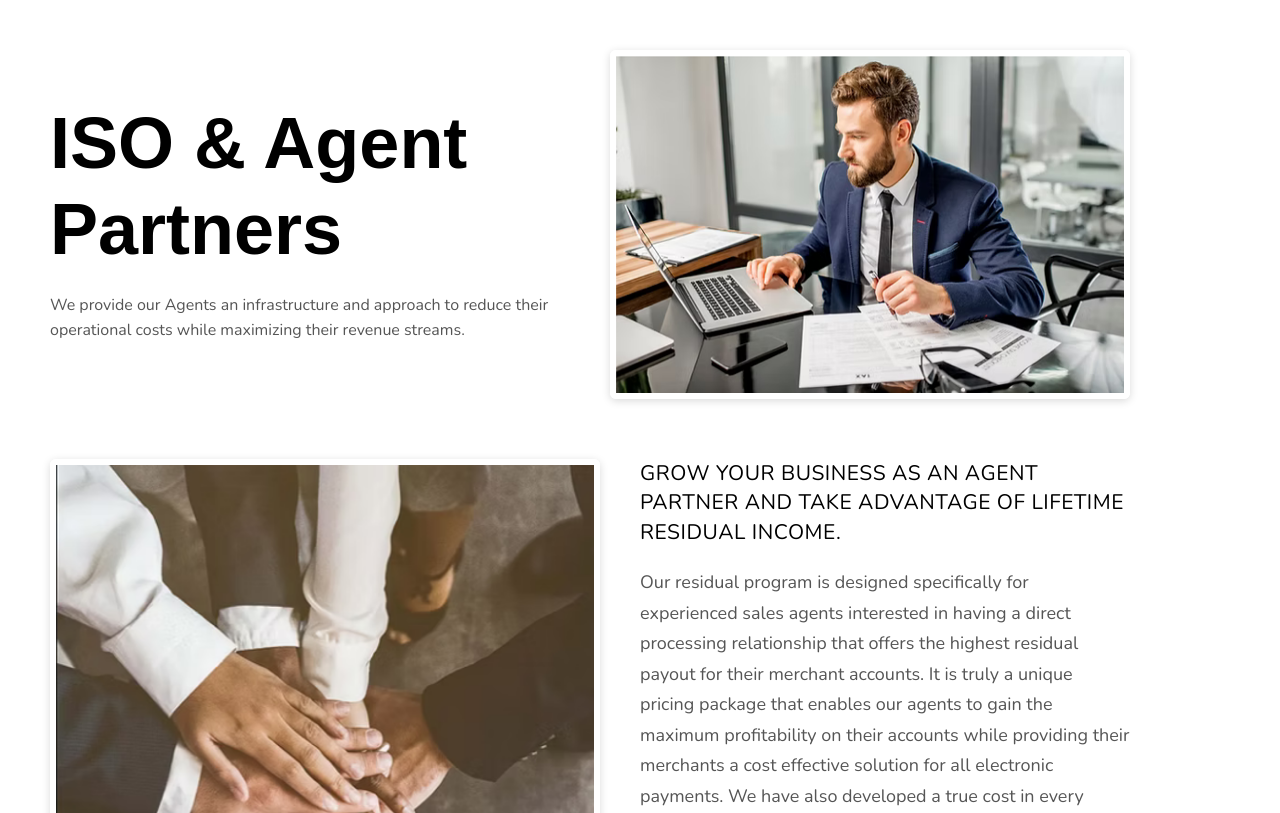
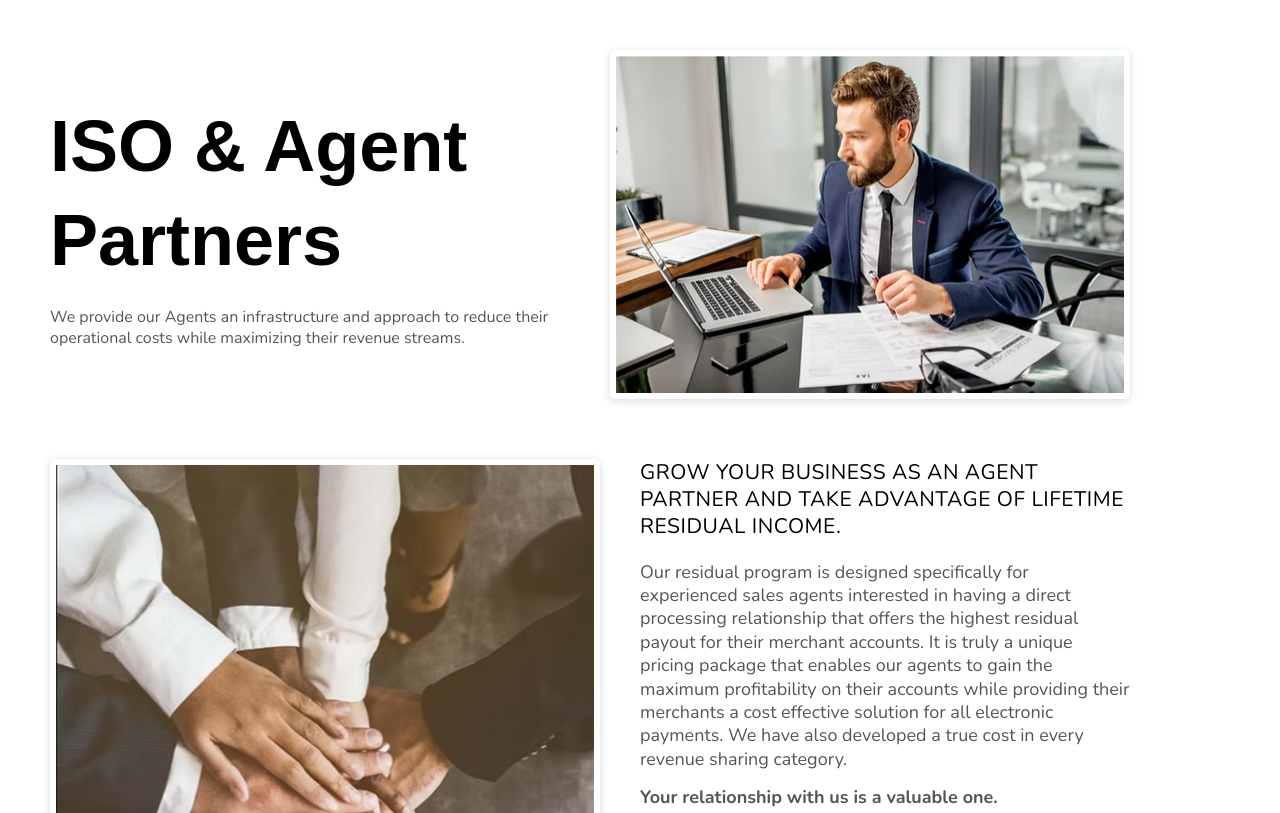
Before and after one commit to AbdullWasay/AgentProgram, a plain HTML site: page index.html in a window 1280 px wide. Shown: the top 813 px of the page. Drawn offline with nearby package versions, Linux system fonts and the light colour scheme.

Commit message:
Update index.html

```diff
--- a/index.html
+++ b/index.html
@@ -18,7 +18,7 @@
             font-family: Arial, Helvetica, sans-serif;
             background-color: white;
             color: #333;
-            line-height: 1.6;
+            line-height: 1.3;
         }
 
         .container {
@@ -48,14 +48,14 @@
             font-weight: 700;
             color: #000;
             margin-bottom: 20px;
-            line-height: 1.2;
+            line-height: 1.3.3;
         }
 
         .header-content p {
             font-size: 16px;
             color: #555;
                font-family: "Nunito", sans-serif;
-            line-height: 1.6;
+            line-height: 1.3.3;
         }
 
         .header-image {
@@ -101,7 +101,7 @@
             color: #000;
             margin-bottom: 20px;
 
-            line-height: 1.4;
+            line-height: 1.3;
             letter-spacing: 0.5px;
    font-family: "Nunito", sans-serif;
    font-weight: 400;
@@ -113,7 +113,7 @@
             color: #555;
                font-family: "Nunito", sans-serif;
             margin-bottom: 15px;
-            line-height: 1.7;
+            line-height: 1.3;
         }
 
         /* ISO Section */
@@ -140,7 +140,7 @@ font-weight: 300;
             color: #555;
             margin-bottom: 15px;
                font-family: "Nunito", sans-serif;
-            line-height: 1.4;
+            line-height: 1.3;
         }
 
         .iso-content ul {
@@ -153,7 +153,7 @@ font-weight: 300;
             font-size: 18px;
             color: #555;
             margin-bottom: 8px;
-            line-height: 1;
+            line-height: 1.3;
         }
 
         .iso-image {
@@ -425,7 +425,7 @@ pricing compared to other leading processing companies.</p>
       white-space:pre-wrap;
      font-family: Nunito, sans-serif;
       font-size:14px;
-      line-height:1.5;
+      line-height:1;
   ">
 INDEPENDENT CONTRACTOR AGREEMENT
 
```
